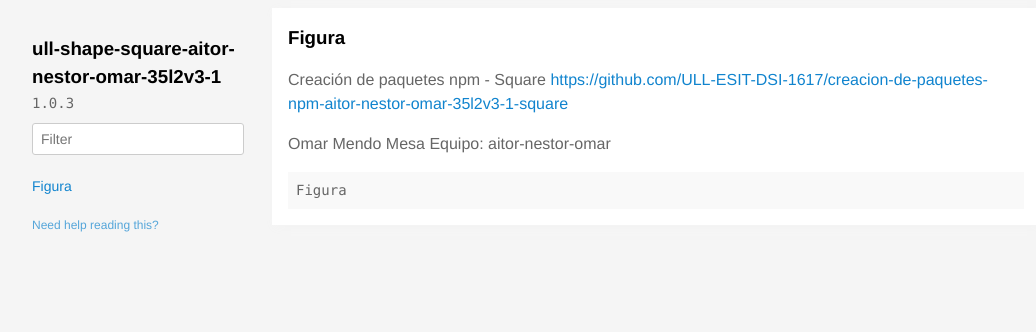
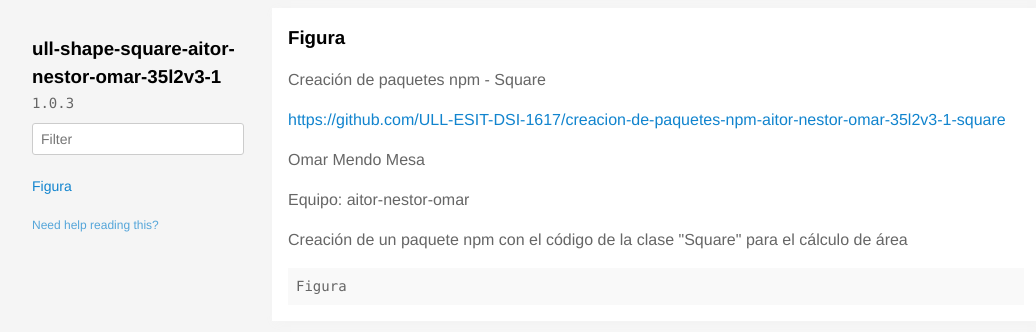
Before and after one commit to ULL-ESIT-DSI-1617/creacion-de-paquetes-npm-aitor-nestor-omar-35l2v3-1-square, a website: page docs/index.html in a window 1280 px wide. Shown: the whole page, without its empty margins (112-1148 px from the left). Drawn offline with Linux system fonts and the light colour scheme.

Commit message:
Mejorando documentación

```diff
--- a/docs/index.html
+++ b/docs/index.html
@@ -56,10 +56,11 @@
   </div>
 
 
-  <p>Creación de paquetes npm - Square
-<a href="https://github.com/ULL-ESIT-DSI-1617/creacion-de-paquetes-npm-aitor-nestor-omar-35l2v3-1-square">https://github.com/ULL-ESIT-DSI-1617/creacion-de-paquetes-npm-aitor-nestor-omar-35l2v3-1-square</a></p>
-<p>Omar Mendo Mesa
-Equipo: aitor-nestor-omar</p>
+  <p>Creación de paquetes npm - Square</p>
+<p><a href="https://github.com/ULL-ESIT-DSI-1617/creacion-de-paquetes-npm-aitor-nestor-omar-35l2v3-1-square">https://github.com/ULL-ESIT-DSI-1617/creacion-de-paquetes-npm-aitor-nestor-omar-35l2v3-1-square</a></p>
+<p>Omar Mendo Mesa</p>
+<p>Equipo: aitor-nestor-omar</p>
+<p>Creación de un paquete npm con el código de la clase "Square" para el cálculo de área</p>
 
 
   <div class='pre p1 fill-light mt0'>Figura</div>
--- a/lib/square.js
+++ b/lib/square.js
@@ -2,11 +2,14 @@
 
 /**
 * Creación de paquetes npm - Square
+*
 * https://github.com/ULL-ESIT-DSI-1617/creacion-de-paquetes-npm-aitor-nestor-omar-35l2v3-1-square
 *
 * Omar Mendo Mesa
+*
 * Equipo: aitor-nestor-omar
 *
+* Creación de un paquete npm con el código de la clase "Square" para el cálculo de área
 */
 
 var Figura = require('ull-shape-aitor-nestor-omar-35l2v3-1')
```
